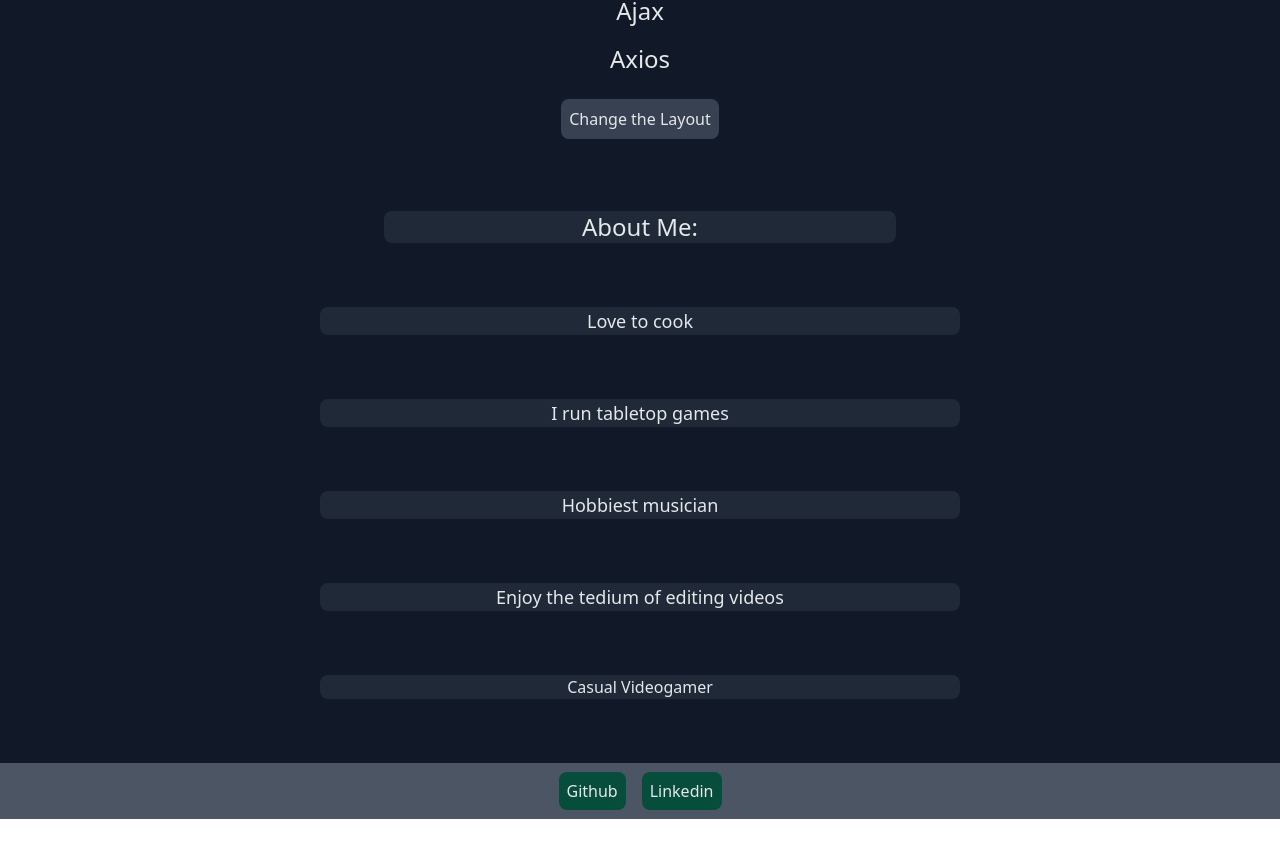
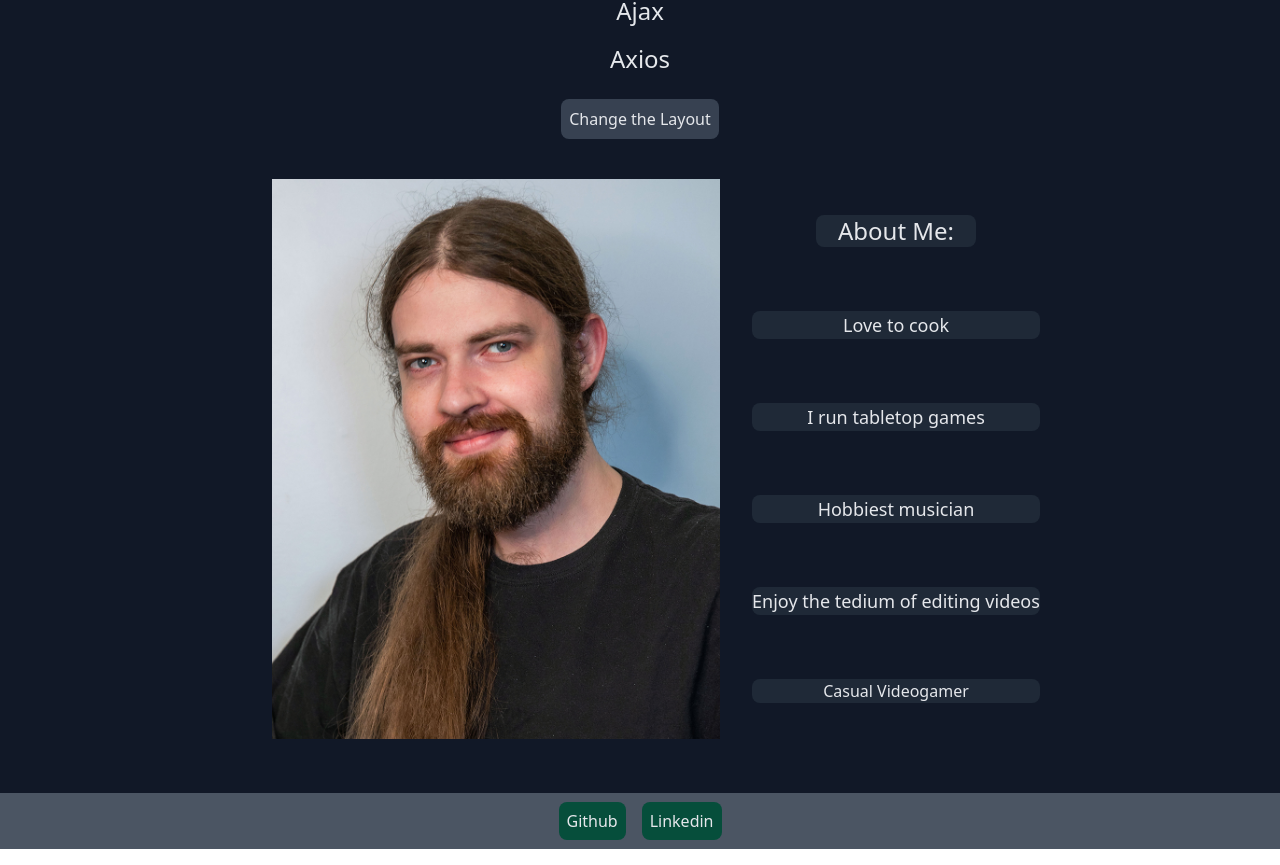
Before and after one commit to MorgansPlayGames/portfolio-2021, a React (Create React App) app: page / in a window 1280 px wide. Shown: the part 3409-4274 px from the top of the page. Before the commit the page ends 4244 px from the top, so only its background shows below. Built offline with nearby package versions, Linux system fonts and the light colour scheme.

Commit message:
Added pic and formatting

```diff
--- a/src/components/Bio.js
+++ b/src/components/Bio.js
@@ -52,7 +52,8 @@ function Bio() {
           Change the Layout
         </button>
       </section>
-
+      <section className="md:inline-flex">
+        <img src={process.env.PUBLIC_URL + 'ParkerHeadshot.jpg'} className=' max-w-lg p-8'/>
         <section className="w-1/2 m-auto">
           <h3 className="m-16 text-2xl bg-gray-800 rounded-lg">About Me:</h3>
           <p className="my-16 text-lg bg-gray-800 rounded-lg">Love to cook</p>
@@ -70,6 +71,7 @@ function Bio() {
           </p>
         </section>
       </section>
+    </section>
   );
 }
 
```
Lines whose indentation alone changed are shown as unchanged.
